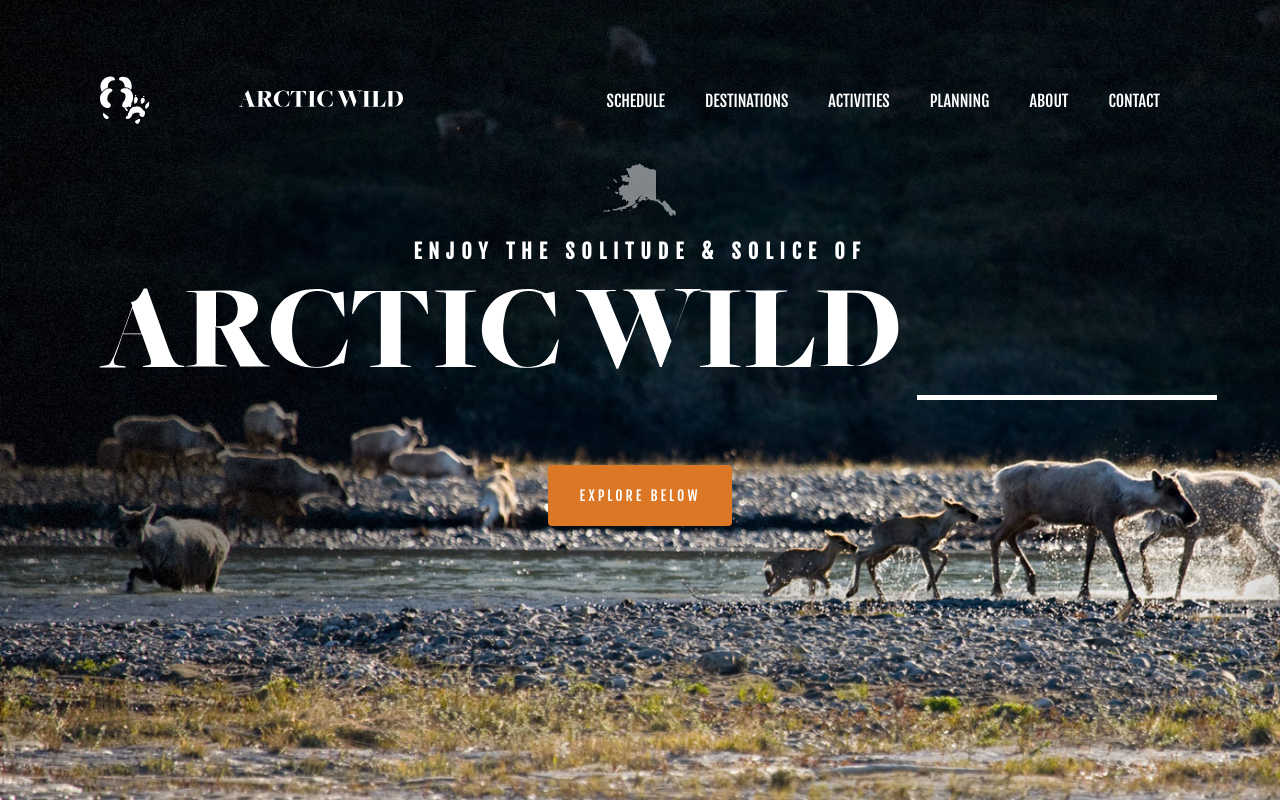
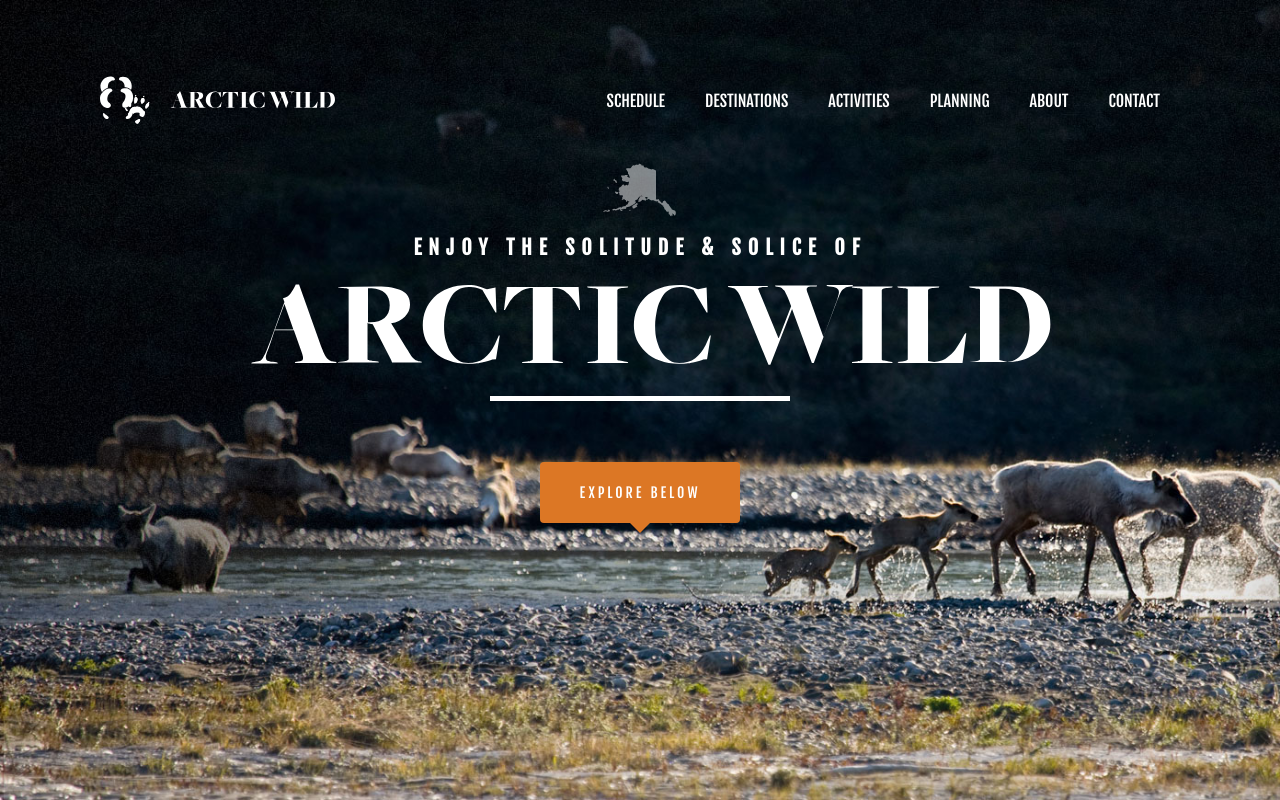
Before and after one commit to gitmichelle/arctic-wild, a plain HTML site: page index.html in a window 1280 px wide. Drawn offline with Linux system fonts and the light colour scheme.

Commit message:
fix button and add bottom arrow

```diff
--- a/index.html
+++ b/index.html
@@ -10,8 +10,10 @@
   <body>
     <div class="main">
       <div class="nav">
-        <img class="nav-logo1" src="img/logo1.svg" alt="" />
-        <img class= "nav-logo2" src="img/logo2.svg" alt="" />
+        <div class="left-logos">
+          <img class="nav-logo1" src="img/logo1.svg" alt="" />
+          <img class= "nav-logo2" src="img/logo2.svg" alt="" />
+        </div>
         <ul class="top-nav">
           <li><a href="#">SCHEDULE</a></li>
           <li><a href="#">DESTINATIONS</a></li>
@@ -26,8 +28,9 @@
         <h2>ENJOY THE SOLITUDE & SOLICE OF</h2>
         <img class="main-image" src="img/logo2.svg" alt="" />
         <div class="main-line"></div>
-        <div class="">
+        <div class="wrap">
           <button class="button" type="button" name="button">EXPLORE BELOW</button>
+          <div class="arrow_box"></div>
         </div>
       </div>
     </div>
--- a/scss/app.scss
+++ b/scss/app.scss
@@ -34,31 +34,38 @@ a {
     @extend %flex;
     align-items: flex-start;
     justify-content: space-between;
+    .left-logos {
       .nav-logo1 {
-      height: em(50px);
+        height: 50px;
+        margin-right: 10px;
       }
       .nav-logo2 {
         width: 175px;
-      margin-left: -60px;
+        // margin-left: -60px;
+      }
     }
     .top-nav {
       list-style: none;
       @extend %flex;
       align-items: center;
+
       li {
         color:($white);
         margin: 0 em(20px);
+        align-self: flex-end;
       }
     }
   }
   .main-center {
-    text-align: center;
     width: 100%;
     color: $white;
+    @extend %flex;
+    flex-direction: column;
+    align-items: center;
     .main-image {
       width: 850px;
-      margin-top: em(-50px);
-      margin-bottom: em(-50px);
+      margin-top: -50px;
+      margin-bottom: -50px;
     }
     h2 {
       font-size: 20px;
@@ -72,20 +79,47 @@ a {
       display: inline-block;
       background-color: $white;
     }
+    .wrap {
+    overflow: hidden;
+    width: em(200px);
+    height: em(150px);
+    bottom: 0;
       .button {
         background-color: #dc7725;
         border: none;
         color: $white;
+        width: 100%;
+        height: auto;
         padding: em(25px) 32px;
         text-align: center;
         text-decoration: none;
-      display: inline-block;
+        display: block;
         font-size: em(14px);
         margin-top: em(70px);
         cursor: pointer;
         border-radius: 4px;
         font-family: 'Fjalla One', sans-serif;
         letter-spacing: 3px;
+        position: relative;
+        overflow: hidden;
+      }
+      .arrow_box {
+      	position: relative;
+      	background: #dc7725;
+      }
+      .arrow_box:after {
+      	top: 0;
+      	left: 50%;
+      	border: solid transparent;
+      	content: " ";
+      	height: 0;
+      	width: 0;
+      	position: absolute;
+      	pointer-events: none;
+      	border-top-color: #dc7725;
+      	border-width: 10px;
+      	margin-left: -10px;
+      }
     }
   }
 
```
Also changed, not shown: css/app.css, 1 other file. Lines whose indentation alone changed are shown as unchanged.
